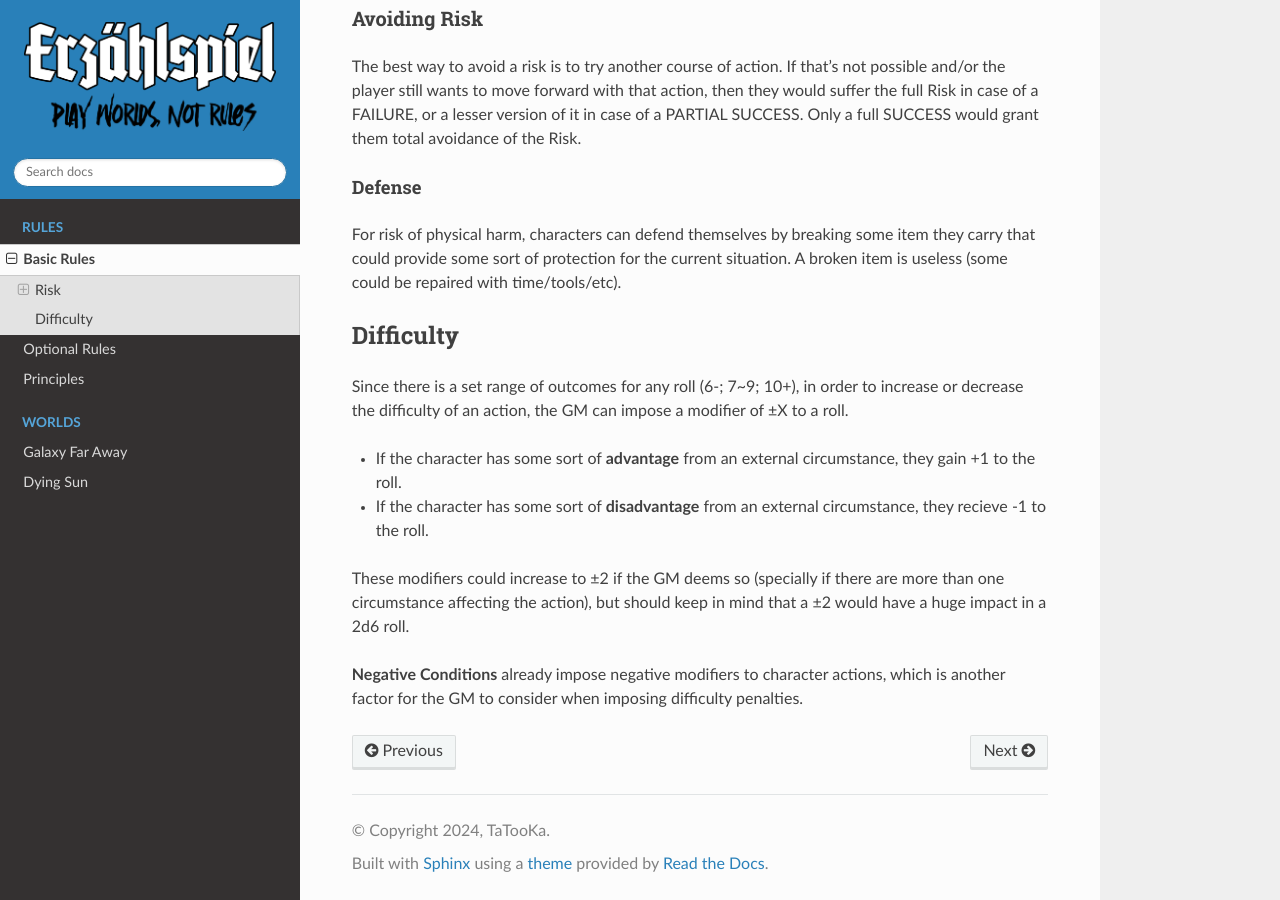
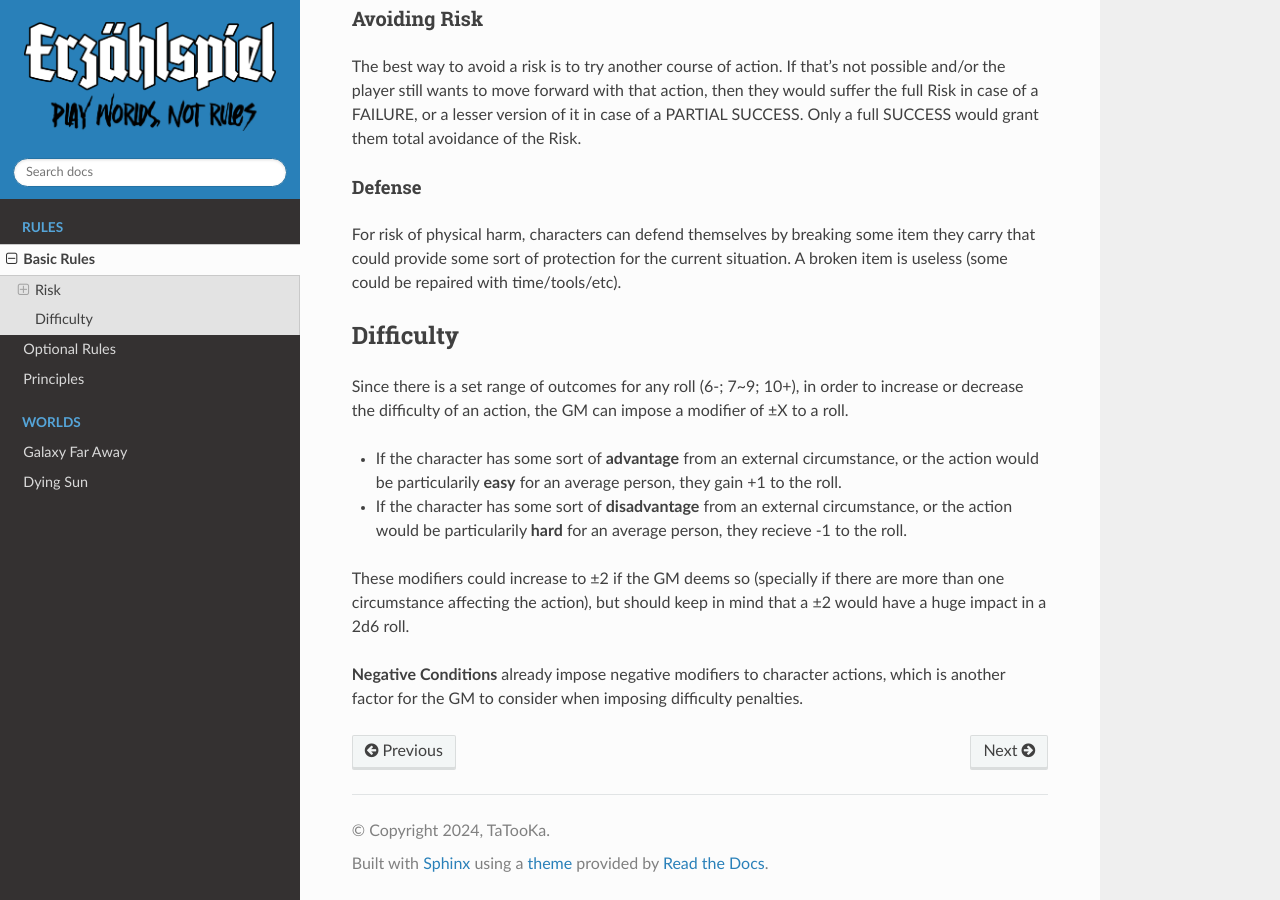
Before and after one commit to TaTooKa/froth, a Sphinx documentation site: the page built from docs/source/pages/basicrules.rst, in a window 1280 px wide and 900 px high, scrolled down 1075 px. Built offline with Sphinx 7.4.7 and the Read the Docs theme 3.1.0, drawn with Linux system fonts in a browser that asks for light colours.

Commit message:
add easy/hard description to difficulty.

```diff
--- a/docs/source/pages/basicrules.rst
+++ b/docs/source/pages/basicrules.rst
@@ -49,8 +49,8 @@ Difficulty
 
 Since there is a set range of outcomes for any roll (6-; 7~9; 10+), in order to increase or decrease the difficulty of an action, the GM can impose a modifier of ±X to a roll.
 
-- If the character has some sort of **advantage** from an external circumstance, they gain +1 to the roll.
-- If the character has some sort of **disadvantage** from an external circumstance, they recieve -1 to the roll.
+- If the character has some sort of **advantage** from an external circumstance, or the action would be particularily **easy** for an average person, they gain +1 to the roll.
+- If the character has some sort of **disadvantage** from an external circumstance, or the action would be particularily **hard** for an average person, they recieve -1 to the roll.
 
 These modifiers could increase to ±2 if the GM deems so (specially if there are more than one circumstance affecting the action), but should keep in mind that a ±2 would have a huge impact in a 2d6 roll.
 
```
